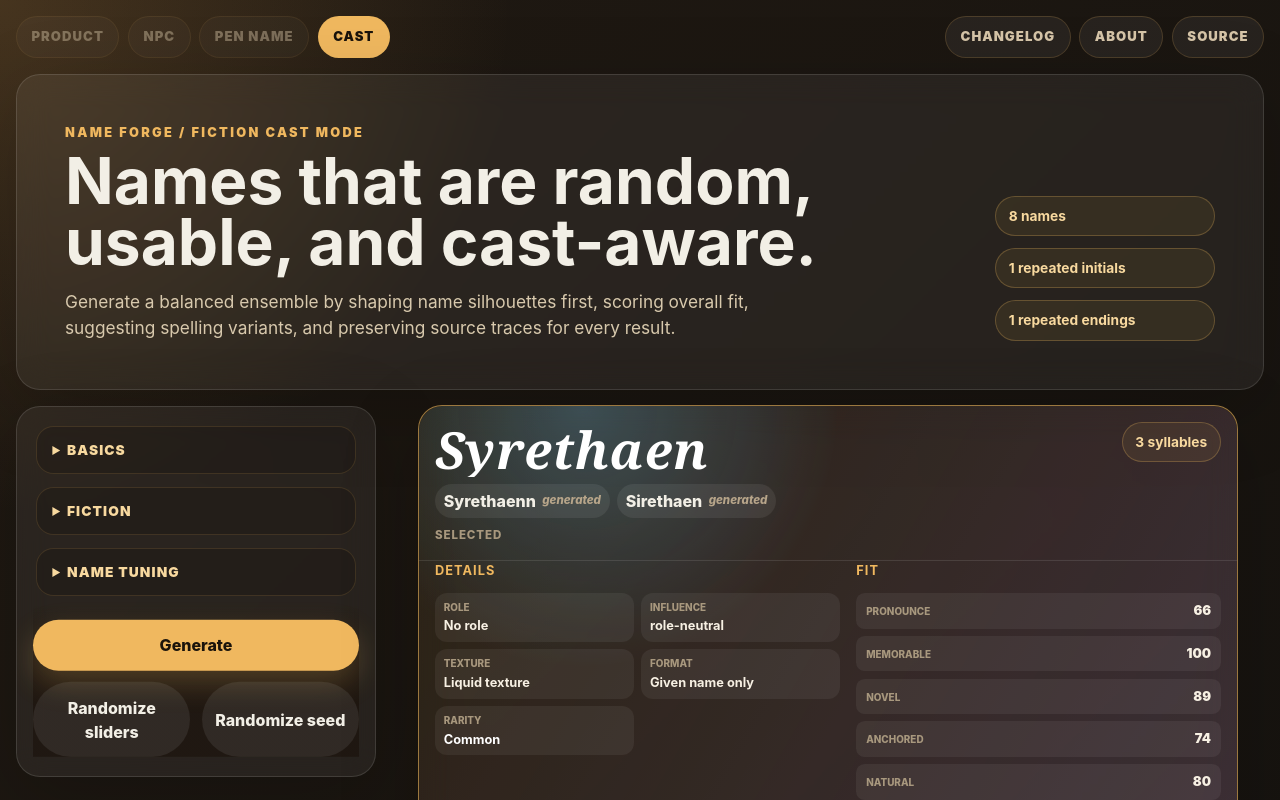
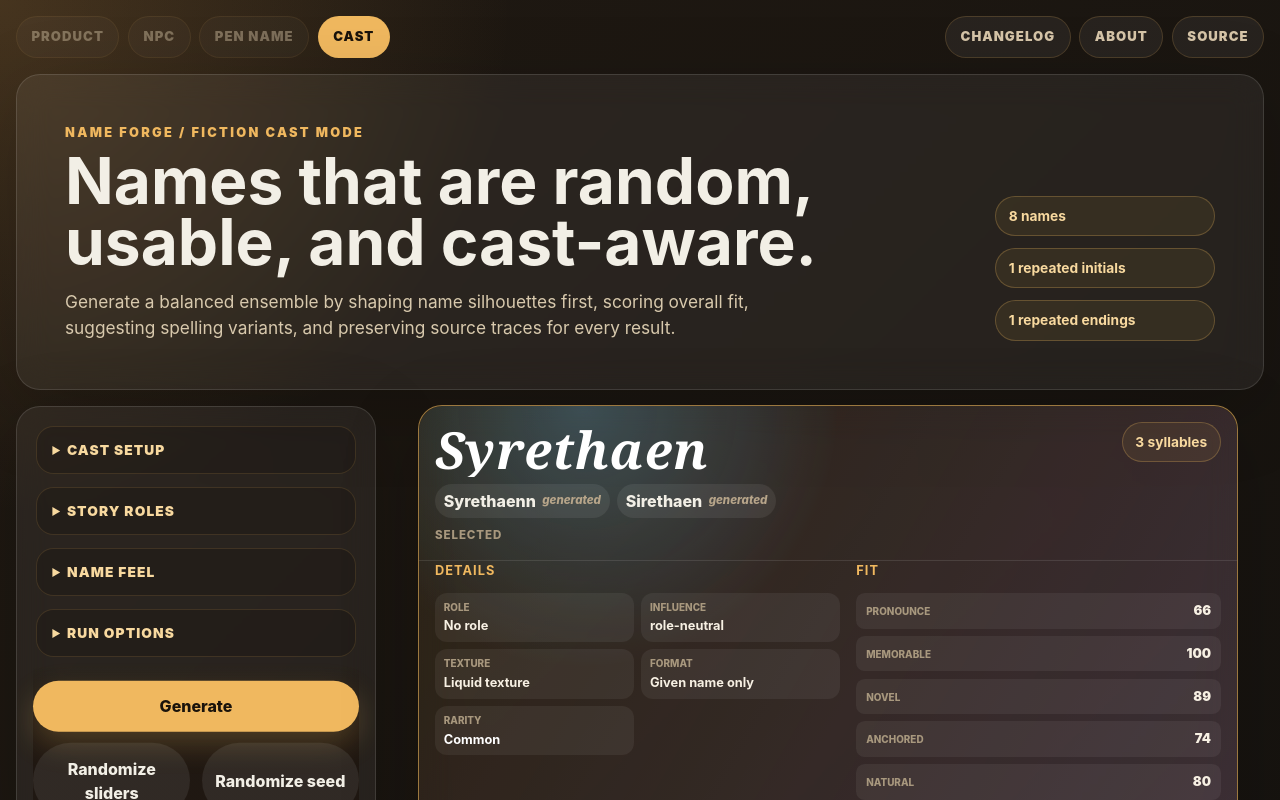
Before and after one commit to jaahay/name-forge, a React (Vite) app: page / in a window 1280 px wide. Shown: the top 800 px of the page. Built offline with nearby package versions, Linux system fonts and the light colour scheme.

Commit message:
Reorganize generator control groups

```diff
--- a/src/ui/GeneratorView.tsx
+++ b/src/ui/GeneratorView.tsx
@@ -97,7 +97,7 @@ export function GeneratorView({
       <section className="workspace">
         <form className="controls panel" onSubmit={onRegenerate}>
           <details className="control-section">
-            <summary>Basics</summary>
+            <summary>Cast setup</summary>
             <div className="control-section-body">
               <label>
                 <span>{mode.shortLabel} size</span>
@@ -119,15 +119,11 @@ export function GeneratorView({
                   {formatOptions.map((option) => <option key={option.value} value={option.value}>{option.label}</option>)}
                 </select>
               </label>
-              <label className="seed-control">
-                <span>Seed</span>
-                <input value={settings.seed} onChange={(event) => onUpdateSetting('seed', event.target.value)} />
-              </label>
             </div>
           </details>
 
           <details className="control-section">
-            <summary>Fiction</summary>
+            <summary>Story roles</summary>
             <div className="control-section-body">
               <label>
                 <span>Cast role mix</span>
@@ -166,7 +162,7 @@ export function GeneratorView({
           </details>
 
           <details className="control-section">
-            <summary>Name tuning</summary>
+            <summary>Name feel</summary>
             <div className="control-section-body">
               <label>
                 <span>Rarity distribution</span>
@@ -177,6 +173,16 @@ export function GeneratorView({
               {scoreControls.map((control) => (
                 <ScoreControl key={control.key} control={control} value={Number(settings[control.key])} onChange={(key, value) => onUpdateSetting(key, value)} onRandomize={onRandomizeSlider} />
               ))}
+            </div>
+          </details>
+
+          <details className="control-section">
+            <summary>Run options</summary>
+            <div className="control-section-body">
+              <label className="seed-control">
+                <span>Generation seed</span>
+                <input value={settings.seed} onChange={(event) => onUpdateSetting('seed', event.target.value)} />
+              </label>
             </div>
           </details>
 
```
